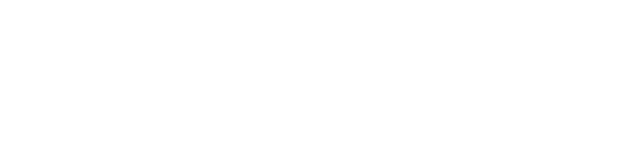
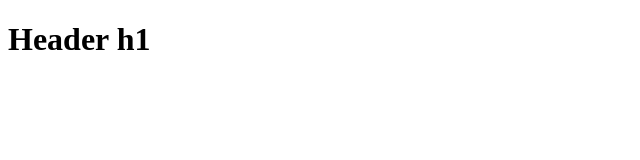
Before and after one commit to drmth/githubChallenge1, a plain HTML site: page index.html in a window 1280 px wide. Shown: the whole page, without its empty margins (0-640 px from the left). Drawn offline with Linux system fonts and the light colour scheme.

Commit message:
adding h1

```diff
--- a/index.html
+++ b/index.html
@@ -7,6 +7,8 @@
     <title>New title</title>
 </head>
 <body>
-
+    <h1>
+        Header h1
+    </h1>
 </body>
 </html>
```
